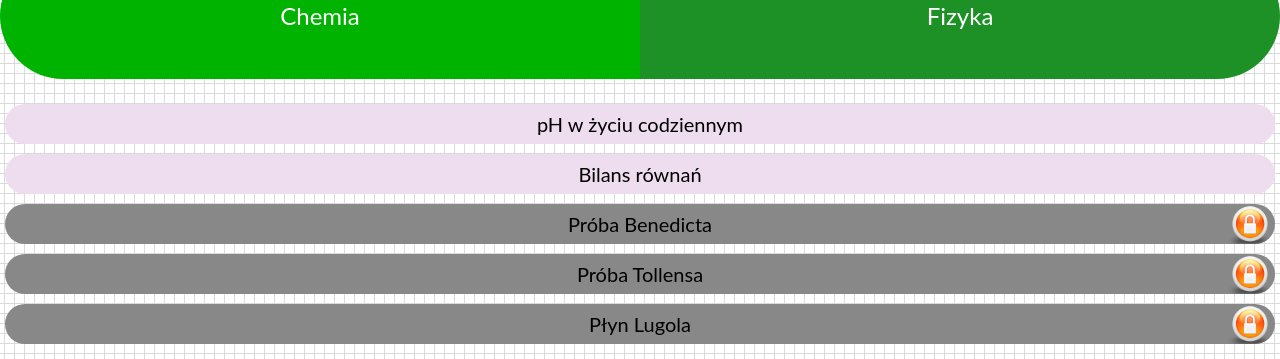
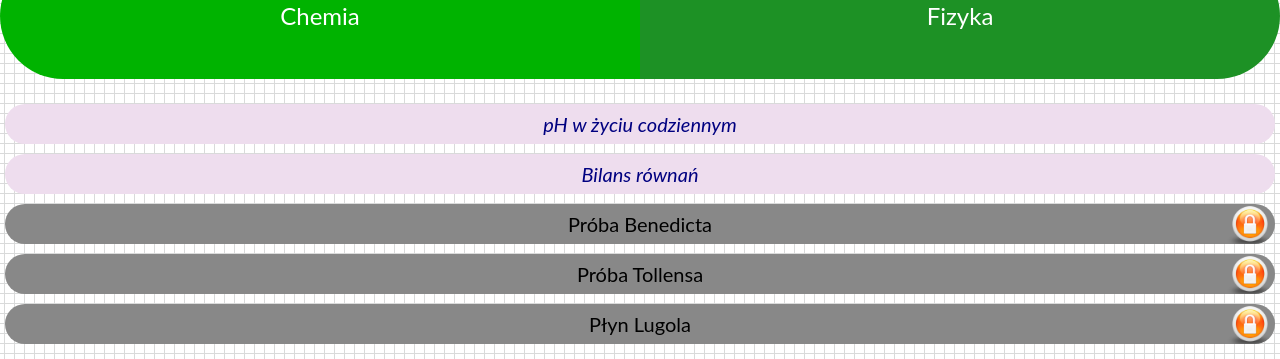
Before and after one commit to arkus7/Flask, a website: page www/panels/list.html in a window 1280 px wide. Shown: the part 441-800 px from the top of the page. Drawn offline with Linux system fonts and the light colour scheme.

Commit message:
Add links on the list

```diff
--- a/www/panels/list.html
+++ b/www/panels/list.html
@@ -16,8 +16,8 @@
       <div id="physics">Fizyka</div>
     </div>
     <div id="lessons-chemistry">
-      <div class="lesson-1">pH w życiu codziennym</div>
-      <div class="lesson-2">Bilans równań</div>
+      <a href="lesson1/index.html"><div class="lesson-1">pH w życiu codziennym</div></a>
+      <a href="lesson2/index.html"><div class="lesson-2">Bilans równań</div></a>
       <div class="lesson-3">Próba Benedicta</div>
       <div class="lesson-3">Próba Tollensa</div>
       <div class="lesson-3">Płyn Lugola</div>
```
